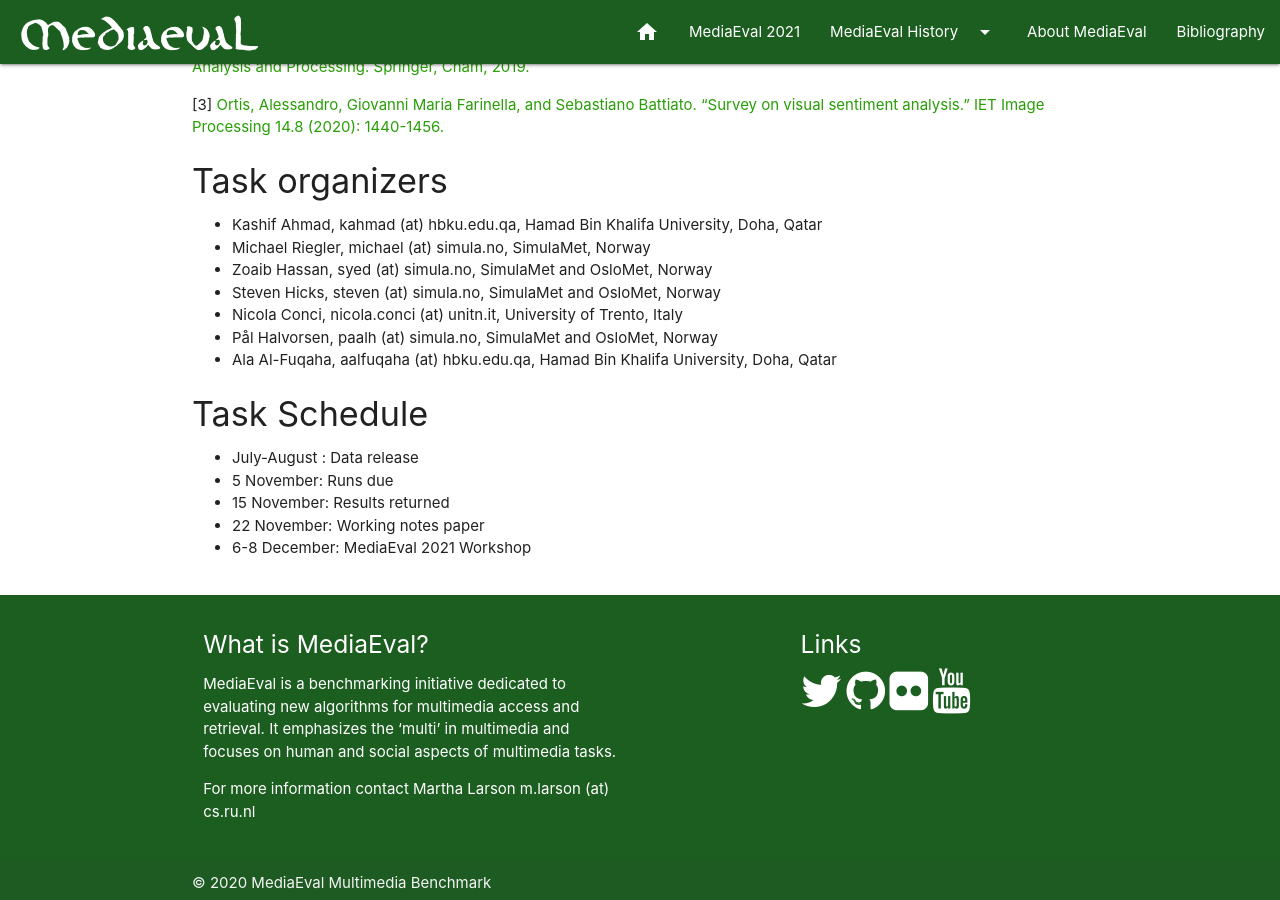
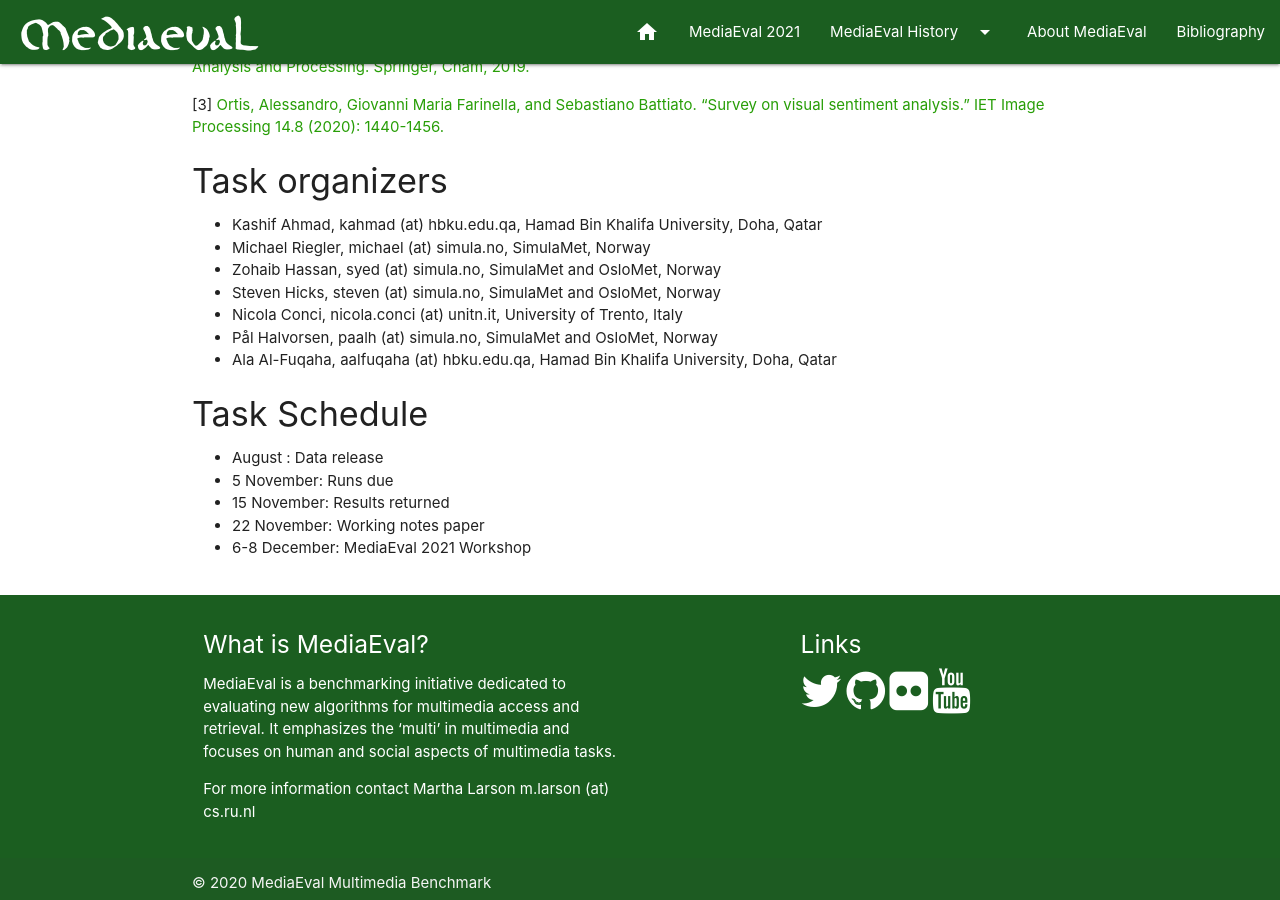
Before and after one commit to multimediaeval/multimediaeval.github.io, a Jekyll site: the page built from _editions/2021/tasks/visualsentiment .md, in a window 1280 px wide and 900 px high, scrolled down 1685 px. Built offline with Jekyll 4.4.1, drawn with Linux system fonts in a browser that asks for light colours.

Commit message:
Update visualsentiment .md

```diff
--- a/_editions/2021/tasks/visualsentiment .md
+++ b/_editions/2021/tasks/visualsentiment .md
@@ -54,14 +54,14 @@
 #### Task organizers
 * Kashif Ahmad, kahmad (at) hbku.edu.qa, Hamad Bin Khalifa University, Doha, Qatar
 * Michael Riegler, michael (at) simula.no, SimulaMet, Norway
-* Zoaib Hassan, syed (at) simula.no, SimulaMet and OsloMet, Norway
+* Zohaib Hassan, syed (at) simula.no, SimulaMet and OsloMet, Norway
 * Steven Hicks, steven (at) simula.no, SimulaMet and OsloMet, Norway
 * Nicola Conci, nicola.conci (at) unitn.it, University of Trento, Italy
 * Pål Halvorsen, paalh (at) simula.no, SimulaMet and OsloMet, Norway
 * Ala Al-Fuqaha, aalfuqaha (at) hbku.edu.qa, Hamad Bin Khalifa University, Doha, Qatar
 
 #### Task Schedule
-* July-August : Data release <!-- # Replace XX with your date. We suggest setting the date in June-July-->
+* August : Data release <!-- # Replace XX with your date. We suggest setting the date in June-July-->
 * 5 November: Runs due <!-- # Replace XX with your date. We suggest setting enough time in order to have enough time to assess and return the results by the Results returned deadline-->
 * 15 November: Results returned  <!-- Replace XX with your date. Latest possible should be 15 November-->
 * 22 November: Working notes paper  <!-- Fixed. Please do not change. Exact date to be decided-->
```
